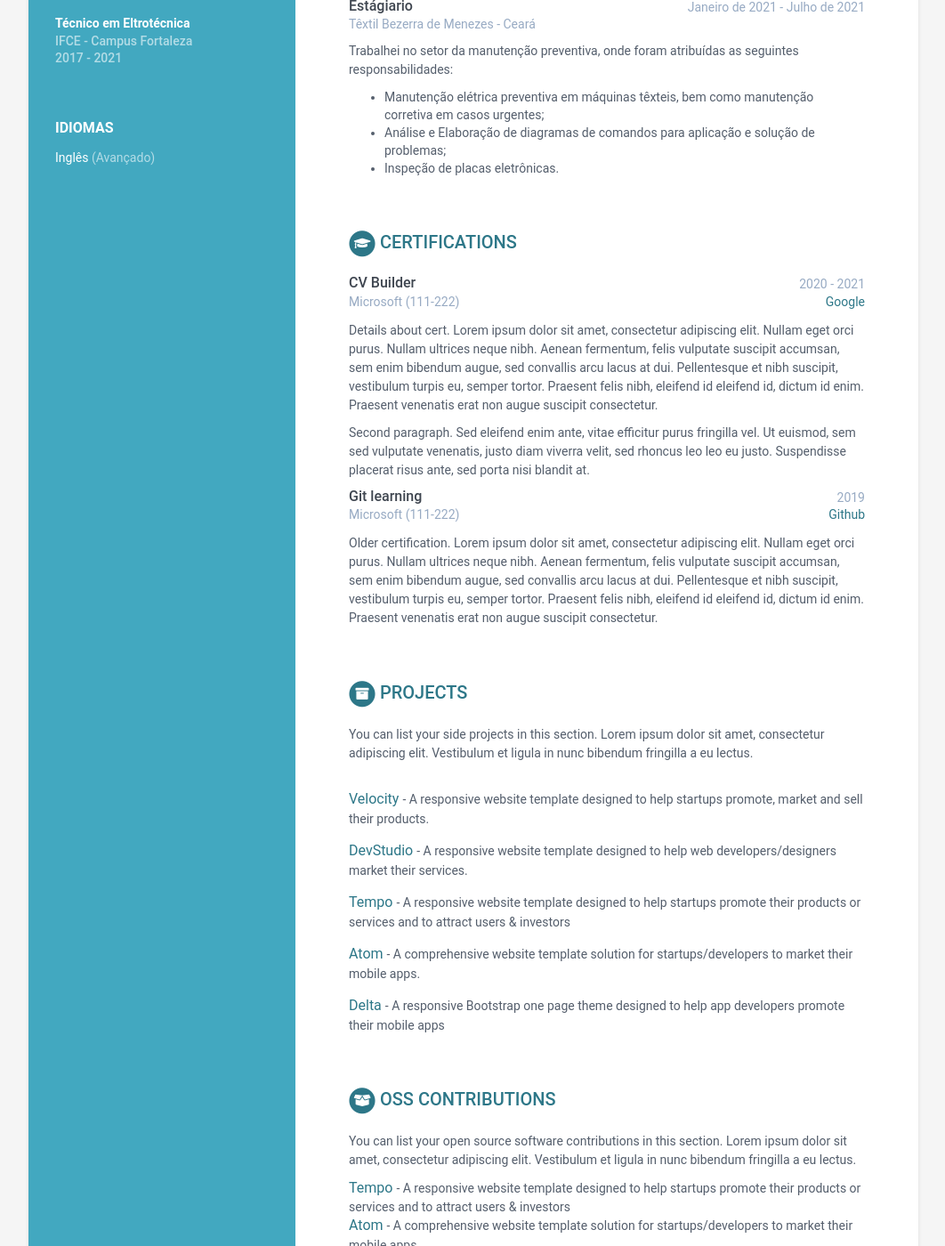
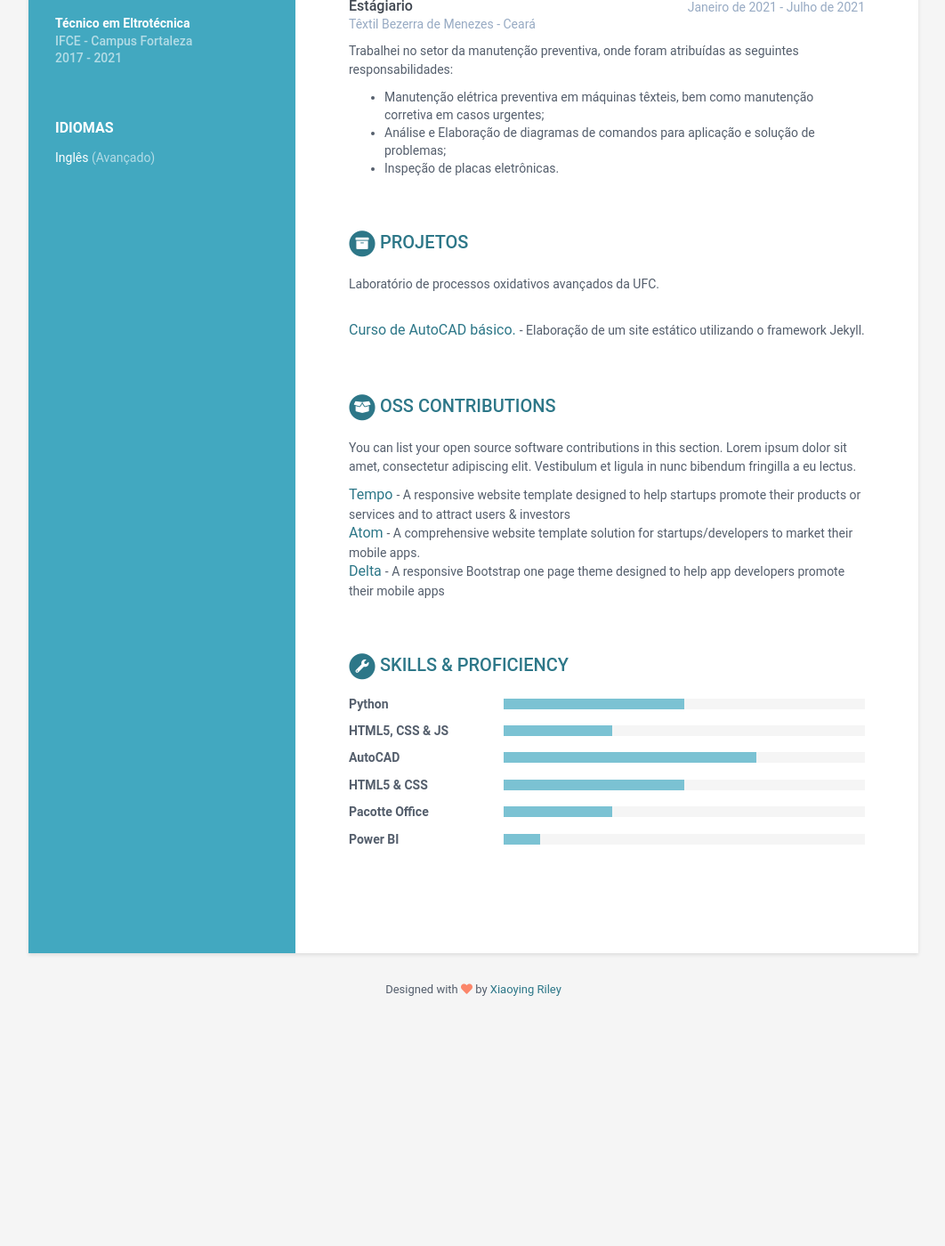
Before and after one commit to GabrielPinheiro12/GabrielPinheiro12.github.io, a Jekyll site: the page built from index.html, in a window 1280 px wide and 1400 px high, scrolled down 649 px. Shown: the whole window at 89% size, without its empty margins (108-1170 px from the left). Built offline with Jekyll 4.4.1, drawn with Linux system fonts in a browser that asks for light colours; after the commit the page ends 1802 px from its top, so only the background shows below that.

Commit message:
Atualização na parte projetos

```diff
--- a/_data/data.yml
+++ b/_data/data.yml
@@ -103,73 +103,26 @@ experiences:
             - Análise e Elaboração de diagramas de comandos para aplicação e solução de problemas;
             - Inspeção de placas eletrônicas.
 
-certifications:
-      title: Certifications
-      list:
-        - name: CV Builder
-          start: 2020
-          end: 2021
-          organization: Microsoft
-          credentialid: 111-222
-          credentialurl: www.google.com
-          credentialname: Google
-          details: |
-            Details about cert. Lorem ipsum dolor sit amet, consectetur
-            adipiscing elit.
-            Nullam eget orci purus. Nullam ultrices neque nibh.
-            Aenean fermentum, felis vulputate suscipit accumsan,
-            sem enim bibendum augue, sed convallis arcu lacus at dui.
-            Pellentesque et nibh suscipit, vestibulum turpis eu, semper tortor.
-            Praesent felis nibh, eleifend id eleifend id, dictum id enim.
-            Praesent venenatis erat non augue suscipit consectetur.
-
-            Second paragraph. Sed eleifend enim ante, vitae efficitur purus
-            fringilla vel. Ut euismod, sem sed vulputate venenatis,
-            justo diam viverra velit, sed rhoncus leo leo eu justo.
-            Suspendisse placerat risus ante, sed porta nisi blandit at.
-        - name: Git learning
-          start: 2019
-          end:
-          organization: Microsoft
-          credentialid: 111-222
-          credentialurl: www.github.com
-          credentialname: Github
-          details: |
-            Older certification. Lorem ipsum dolor sit amet, consectetur
-            adipiscing elit.
-            Nullam eget orci purus. Nullam ultrices neque nibh.
-            Aenean fermentum, felis vulputate suscipit accumsan,
-            sem enim bibendum augue, sed convallis arcu lacus at dui.
-            Pellentesque et nibh suscipit, vestibulum turpis eu, semper tortor.
-            Praesent felis nibh, eleifend id eleifend id, dictum id enim.
-            Praesent venenatis erat non augue suscipit consectetur.
 
 projects:
-    title: Projects
+    title: Projetos
     intro: >
-      You can list your side projects in this
-      section. Lorem ipsum dolor sit amet, consectetur adipiscing elit.
-      Vestibulum et ligula in nunc bibendum fringilla a eu lectus.
+      Grupo de Redes Elétricas Inteligentes da UFC.
     assignments:
-      - title: Velocity
-        link: "#hook"
-        tagline: "A responsive website template designed to help startups promote, market and sell their products."
+      - title: Elaboração da pagina web do laborátorio.
+        link: "https://gabriell89222.github.io/"
+        tagline: Elaboração de um site estático utilizando o framework Jekyll.
 
-      - title: DevStudio
-        link: "#"
-        tagline: "A responsive website template designed to help web developers/designers market their services."
+      - title: Aula de comandos elétricos básico.
+        link: "#https://drive.google.com/drive/folders/1_HXxGw4EXfCfFD7rrKoZbHRXHoGslYc8?usp=sharing"
+        tagline: Elaboração de aula para a disciplina de comandos elétricos básico.
+    intro: >
+      Laboratório de processos oxidativos avançados da UFC.
+    assignments:
+      - title: Curso de AutoCAD básico.
+        link: "https://drive.google.com/drive/folders/1KA7qtGJ6mC8VikhqJ5oaQ1SJVxv6mB2y?usp=sharing"
+        tagline: Elaboração de um site estático utilizando o framework Jekyll.
 
-      - title: Tempo
-        link: "#"
-        tagline: "A responsive website template designed to help startups promote their products or services and to attract users &amp; investors"
-
-      - title: Atom
-        link: "#"
-        tagline: "A comprehensive website template solution for startups/developers to market their mobile apps."
-
-      - title: Delta
-        link: "#"
-        tagline: "A responsive Bootstrap one page theme designed to help app developers promote their mobile apps"
 
 oss:
     title: OSS Contributions
@@ -190,24 +143,6 @@ oss:
         link: "#"
         tagline: "A responsive Bootstrap one page theme designed to help app developers promote their mobile apps"
 
-publications:
-    title:
-    intro:
-    papers:
-      - title:
-        link:
-        authors:
-        conference:
-
-      - title:
-        link:
-        authors:
-        conference:
-
-      - title:
-        link:
-        authors:
-        conference:
 
 skills:
     title: Skills &amp; Proficiency
```
